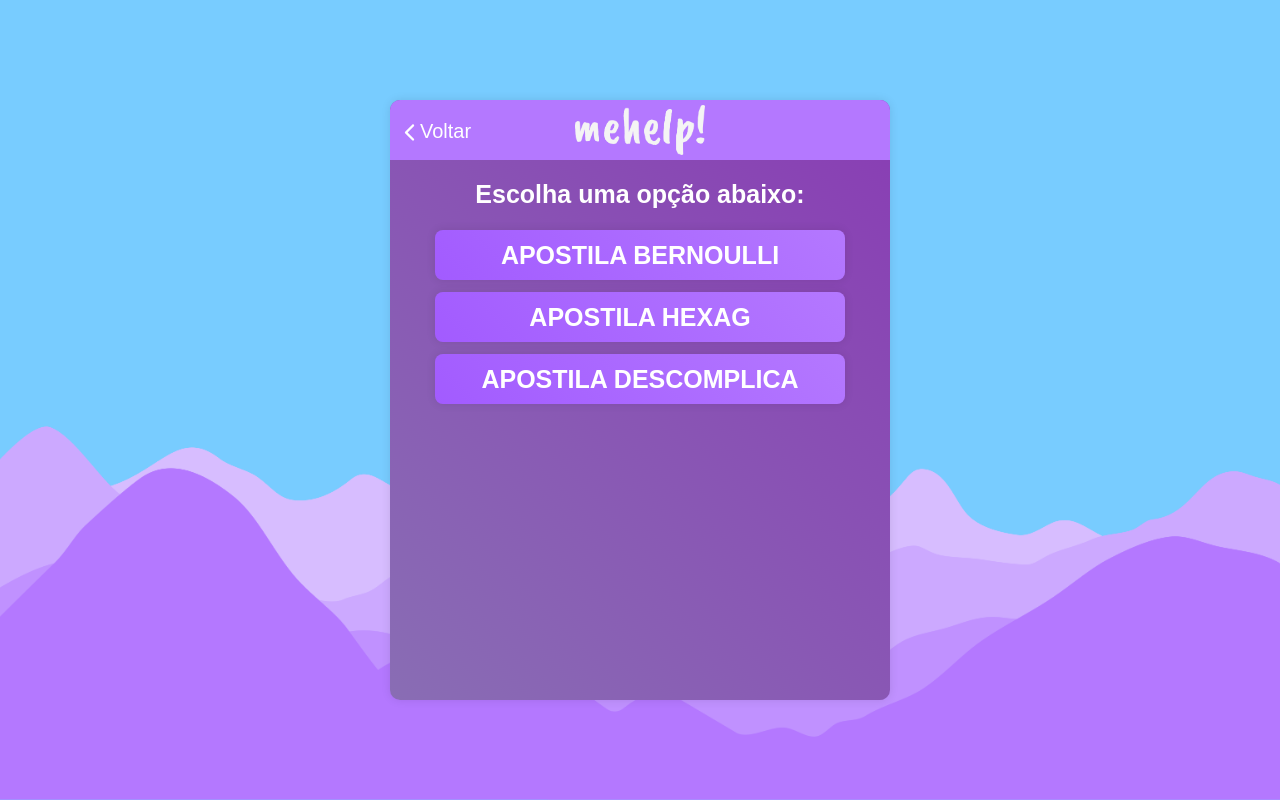
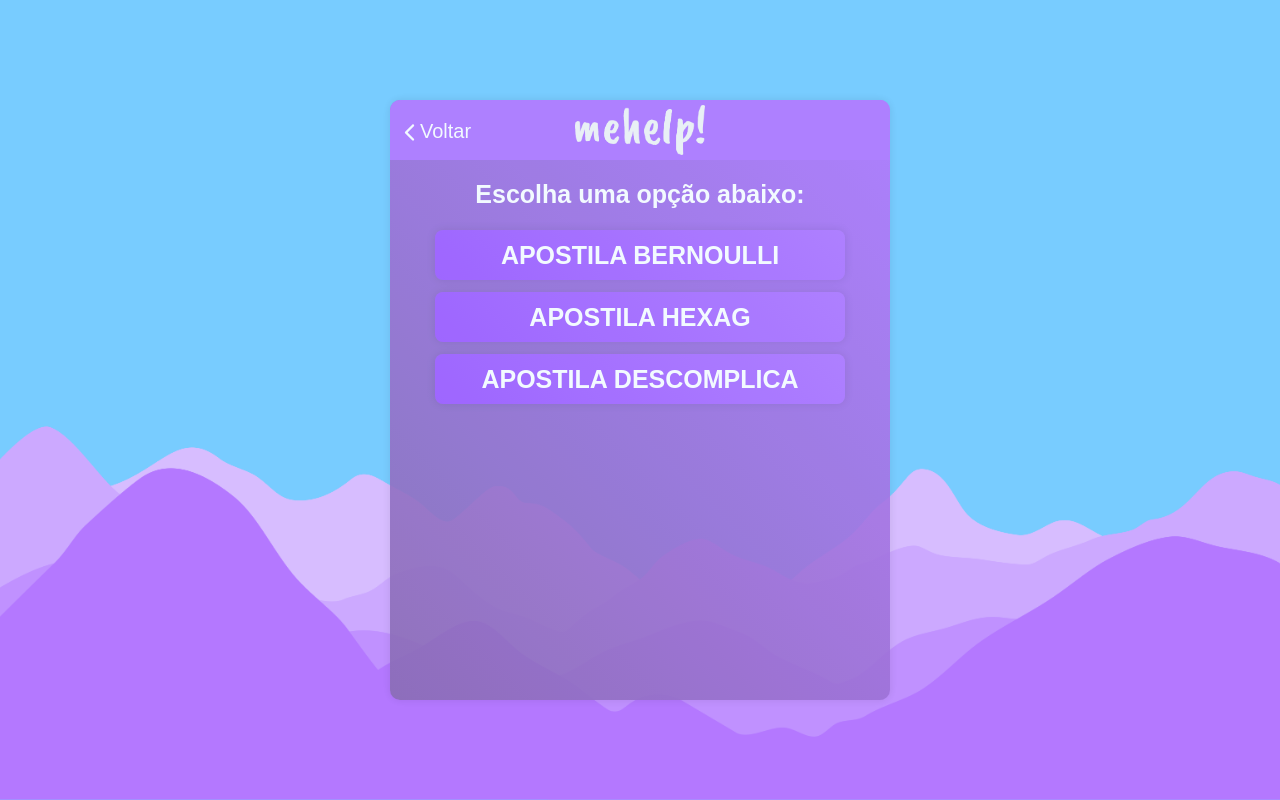
Before and after one commit to iagonobre/HelpMe-, a React (Create React App) app: page /downloads/apostilas in a window 1280 px wide. Built offline with nearby package versions, Linux system fonts and the light colour scheme; the HTML template or start-up script is replaced by a standard one.

Commit message:
Cor fundo

```diff
--- a/src/pages/Apostilas/styles.js
+++ b/src/pages/Apostilas/styles.js
@@ -1,7 +1,7 @@
 import styled from 'styled-components';
 
 export const Container = styled.div`
-  background: linear-gradient(45deg, #896DB4, #893DB4);
+  background: linear-gradient(45deg, #896DB4, #B478FF);
   width: 500px;
   height: 600px;
   align-items: center;
@@ -12,6 +12,7 @@
   right: 0;
   margin: auto;
   border-radius: 10px;
+  opacity: 90%;
   box-shadow: 0 0 10px rgba(0, 0, 0, 0.1);
   text-align: center;
 
```
